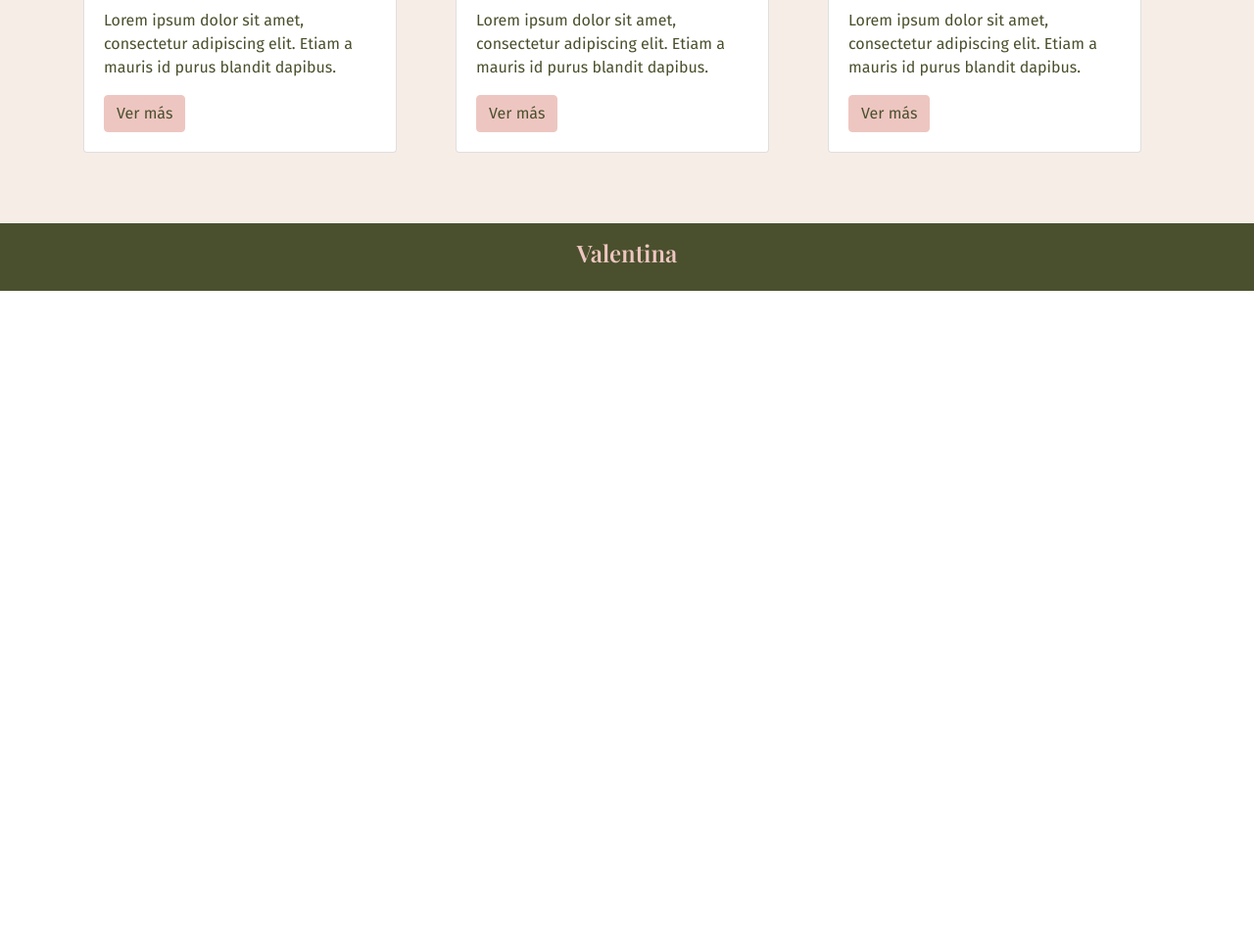
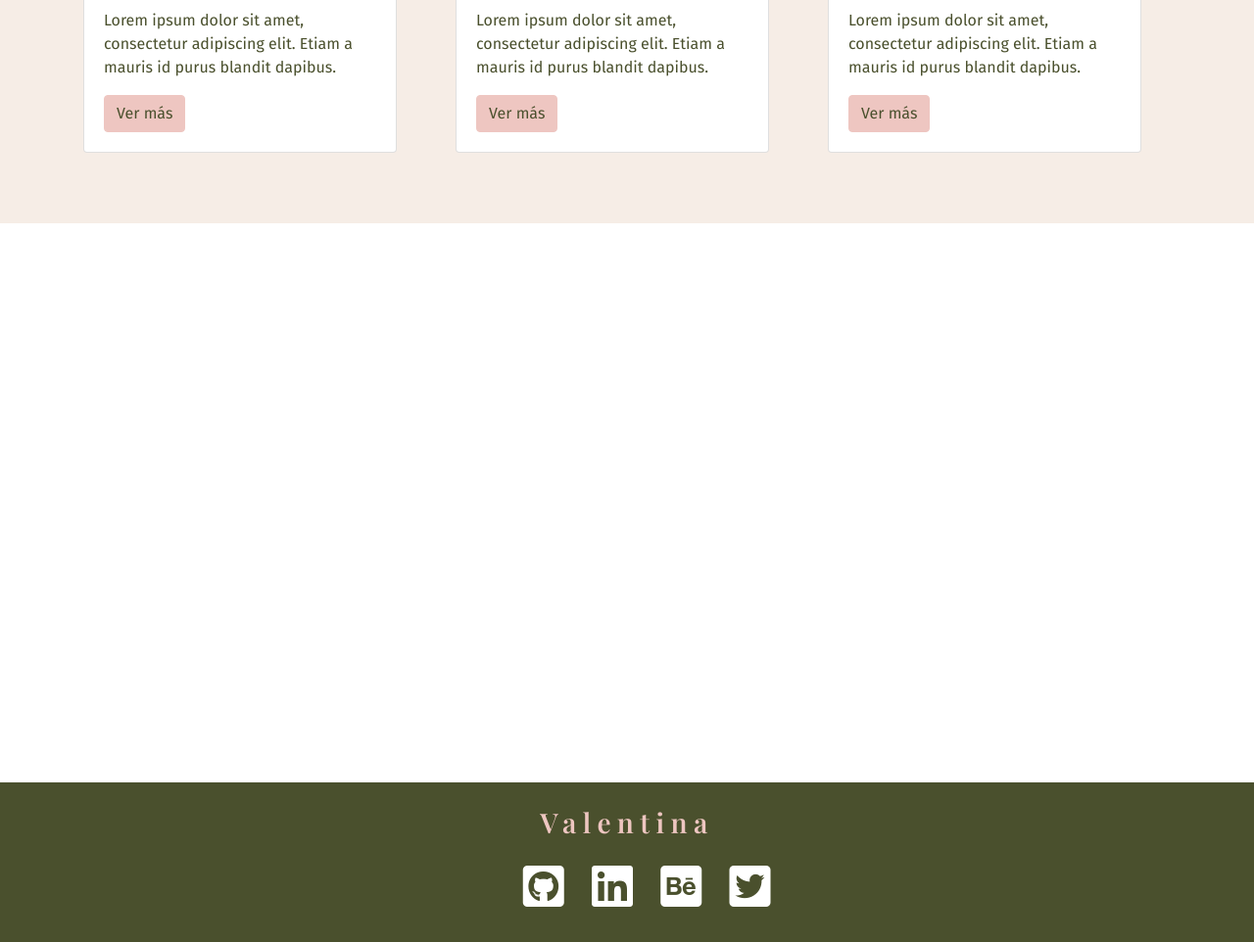
Before and after one commit to valelopezs/Portafolio, a plain HTML site: page index.html in a window 1280 px wide. Shown: the part 2367-3329 px from the top of the page at 98% size. Before the commit the page ends 2664 px from the top, so only its background shows below. Drawn offline with nearby package versions, Linux system fonts and the light colour scheme; a script that the page names is missing.

Commit message:
seccion contacto y footer

```diff
--- a/assets/css/style.css
+++ b/assets/css/style.css
@@ -141,3 +141,12 @@ header{
     width: 18rem;
 }
 }
+
+.footer-nombre{
+    letter-spacing: 0.4rem;
+}
+
+.link{
+color: #ffffff;
+text-decoration: none;
+}
--- a/index.html
+++ b/index.html
@@ -40,7 +40,7 @@
               <a class="nav-link" href="#trabajos">Trabajos</a>
             </li>
             <li class="nav-item">
-              <a class="nav-link" href="#">Contacto</a>
+              <a class="nav-link" href="#contacto">Contacto</a>
             </li>
           </ul>
         </div>
@@ -336,14 +336,29 @@
 
     </section>
 <!--Contacto-->
-    <section class="container">
-
+    <section id="contacto" class="container">
+      <div class="typeform-widget" data-url="https://form.typeform.com/to/OHQOoTx8" style="width: 100%; height: 500px;"></div> <script> (function() { var qs,js,q,s,d=document, gi=d.getElementById, ce=d.createElement, gt=d.getElementsByTagName, id="typef_orm", b="https://embed.typeform.com/"; if(!gi.call(d,id)) { js=ce.call(d,"script"); js.id=id; js.src=b+"embed.js"; q=gt.call(d,"script")[0]; q.parentNode.insertBefore(js,q) } })() </script> <div style="font-family: Sans-Serif;font-size: 12px;color: #ffffff;opacity: 0.5; padding-top: 5px;"> powered by <a href="https://admin.typeform.com/signup?utm_campaign=OHQOoTx8&utm_source=typeform.com-01EJVVR6NB852H3PXPBTSY2PFP-free&utm_medium=typeform&utm_content=typeform-embedded-poweredbytypeform&utm_term=ES" style="color: #ffffff" target="_blank">Typeform</a> </div>
     </section>
 
 
 <!--Footer-->
-<footer class="fondo-verde text-center text-light p-3">
-  <h4 class="letra-serif color-rosa">Valentina</h4>
+<footer class="fondo-verde text-center text-light">
+  <h3 class="letra-serif color-rosa mt-5 pt-4 footer-nombre">Valentina</h3>
+  <section class="text-white mx-auto">
+    <div class="col-12 col-md-4 container py-3">
+       <div class="text-center">
+         <ul>
+           <li class="list-inline-item"><i class="fab fa-github-square fa-3x mx-2"></i></li>
+           <li class="list-inline-item"><i class="fab fa-linkedin fa-3x mx-2"></i></li>
+           <li class="list-inline-item"> <a href="http://www.behance.net/valentinalopezs/"  target="_blank" class="link"><i class="fab fa-behance-square fa-3x mx-2"></i></a></li>
+           <li class="list-inline-item"><i class="fab fa-twitter-square fa-3x mx-2"></i></li>
+
+
+     </ul>
+   </div>
+ </div>
+   </section>
+
 </footer>
 
       <!--JQuery 3.5.1-->
```
Also changed, not shown: assets/img/logo-01.png (added), assets/img/logo-02.png (added), assets/img/logo-03.png (added), assets/img/logo-04.png (added).
